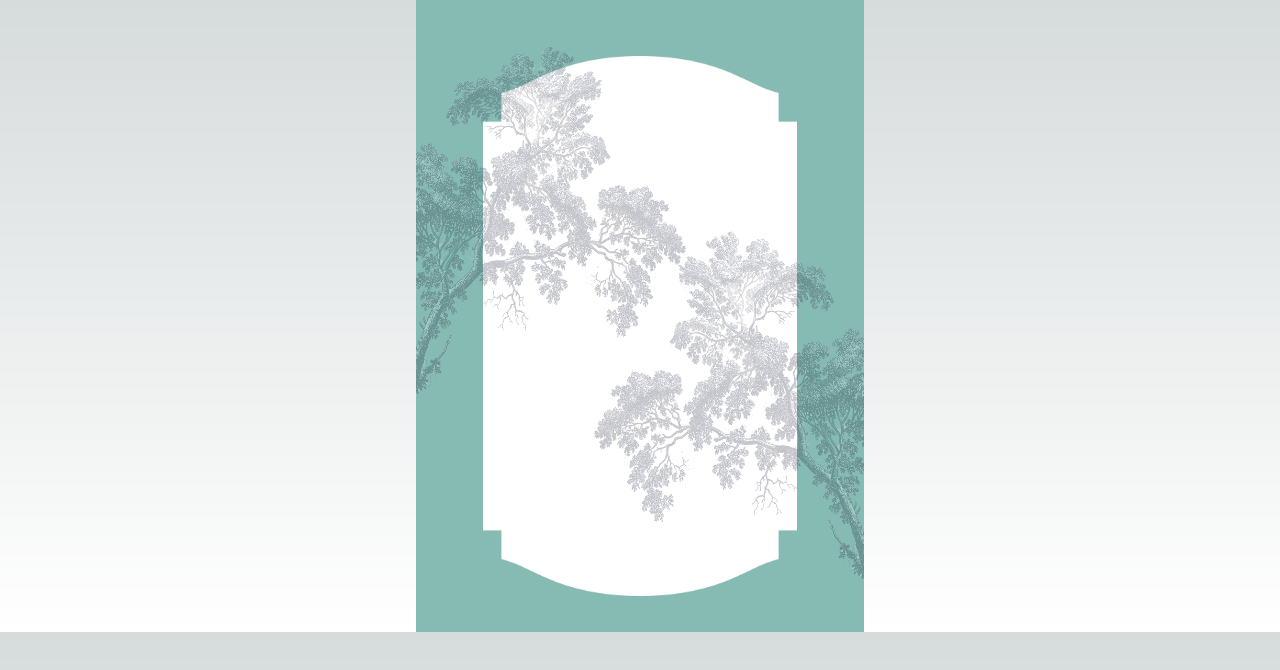
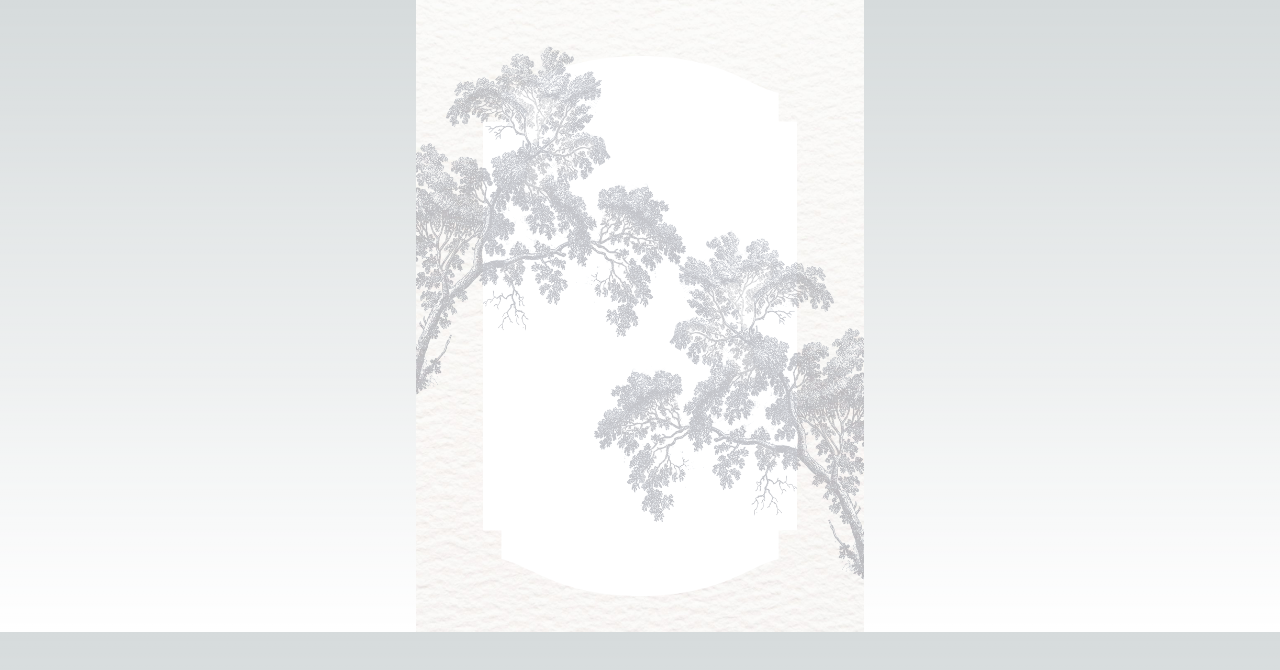
Before and after one commit to Hillindo/wedding-invitation18, a Next.js app: page /section2 in a window 1280 px wide. Shown: the top 670 px of the page. Built offline with nearby package versions, Linux system fonts and the light colour scheme.

Commit message:
background

```diff
--- a/src/app/section2/page.tsx
+++ b/src/app/section2/page.tsx
@@ -32,7 +32,7 @@ export default function Section2({data}:any) {
         fetchData();
     }, [data]);
   return (
-    <section className='bg-[#86bbb3] px-1 overflow-hidden relative pt-5 pb-10 lg:max-w-md mx-auto'>
+    <section className='px-1 overflow-hidden relative pt-5 pb-10 lg:max-w-md mx-auto' style={{backgroundImage: `url('/img/bg-9.jpg')`, backgroundSize: 'cover', backgroundPosition: 'center'}}>
         <div className='relative w-full sm:w-3/4 mx-auto'>
             <div className='relative flex'>
                 <div className='m-2 p-2 w-full flex relative min-[425px]:px-8 sm:px-0'>
```
Also changed, not shown: public/img/bg-9.jpg (added).
